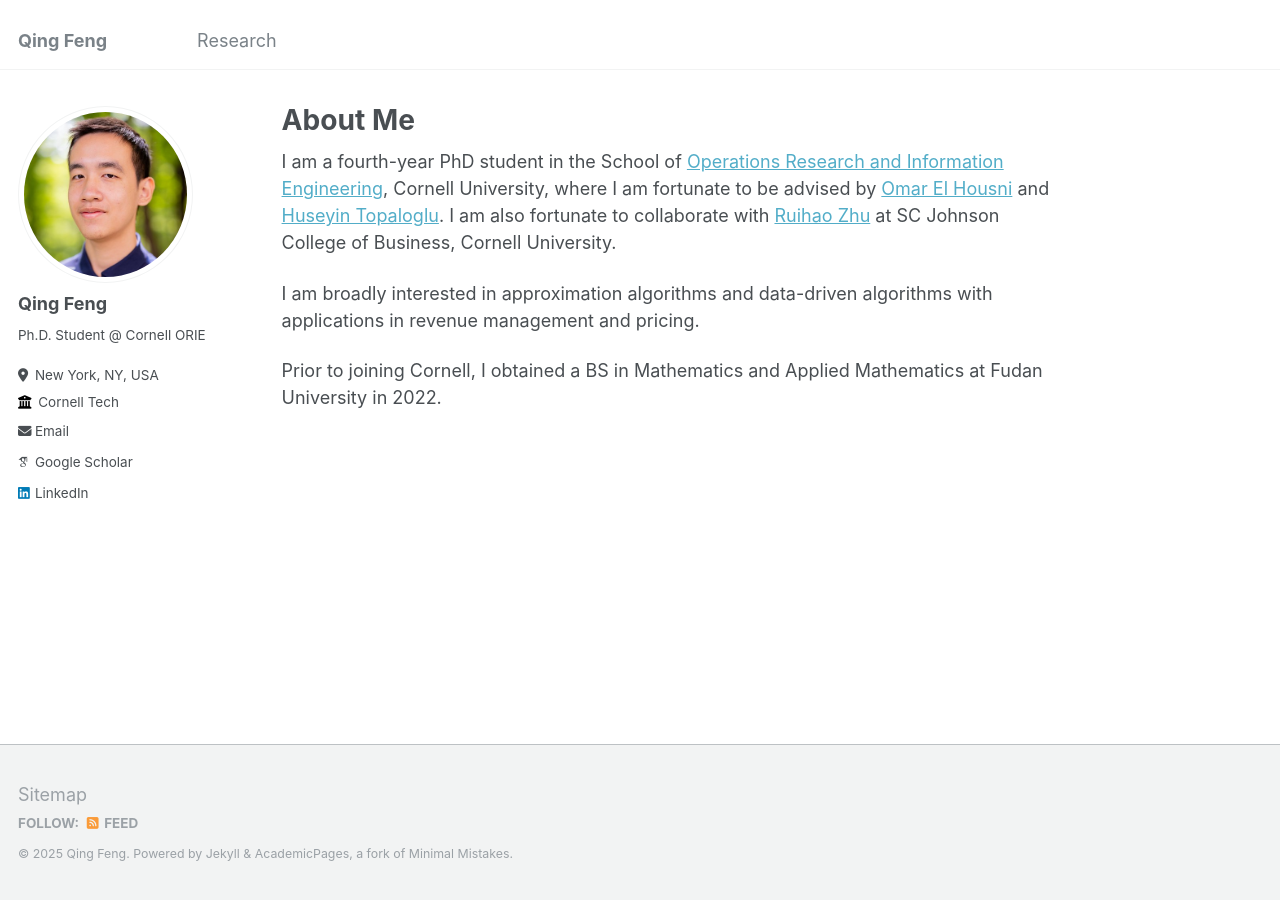
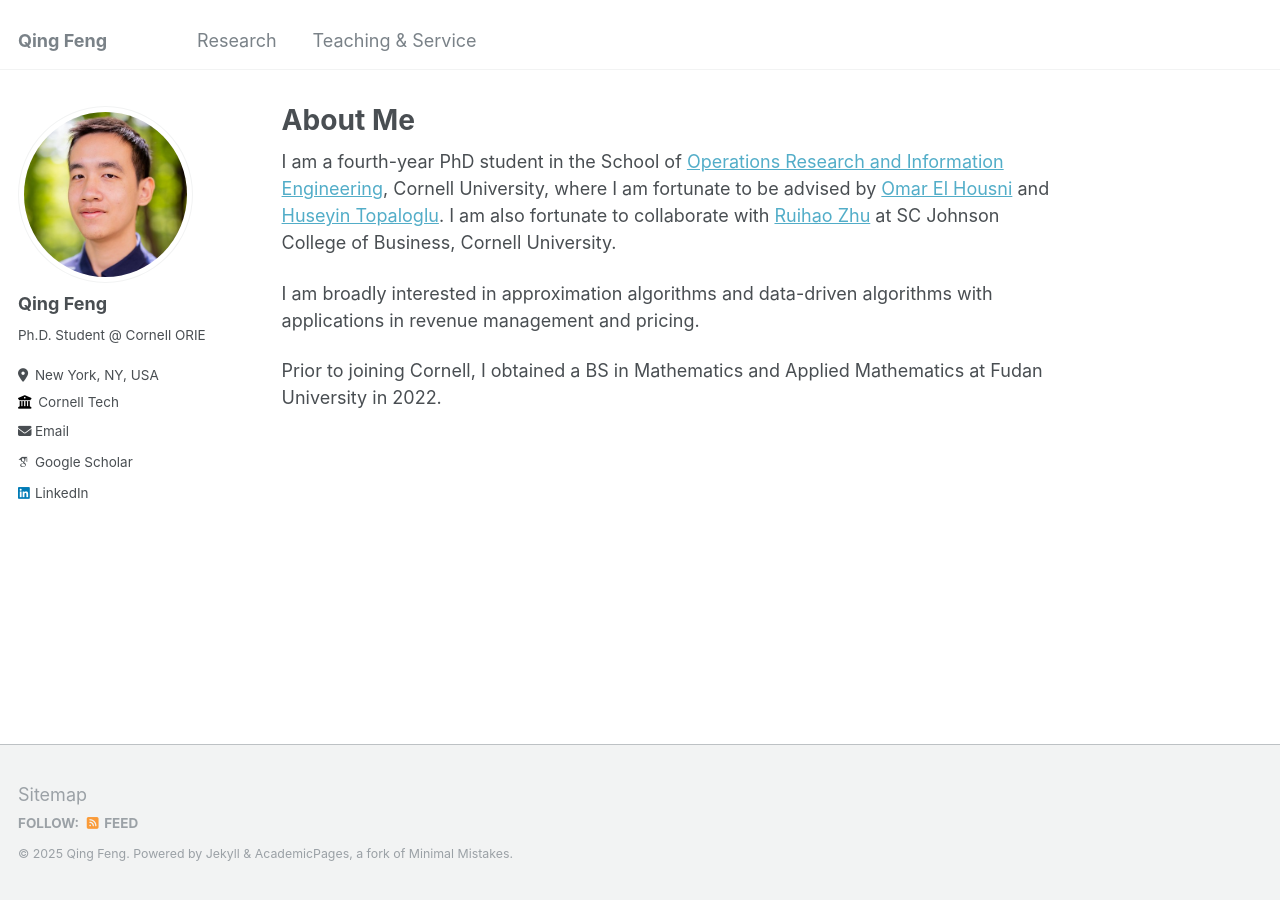
Before and after one commit to qfeng48/qfeng48.github.io, a Jekyll site: the page built from _pages/about.md, in a window 1280 px wide. Built offline with Jekyll 4.4.1, drawn with Linux system fonts in a browser that asks for light colours; some web fonts are replaced.

Commit message:
Update navigation.yml

```diff
--- a/_data/navigation.yml
+++ b/_data/navigation.yml
@@ -3,3 +3,6 @@ main:
 
   - title: "Research"
     url: /publications/
+
+  - title: "Teaching & Service"
+    url: /teaching/
```
